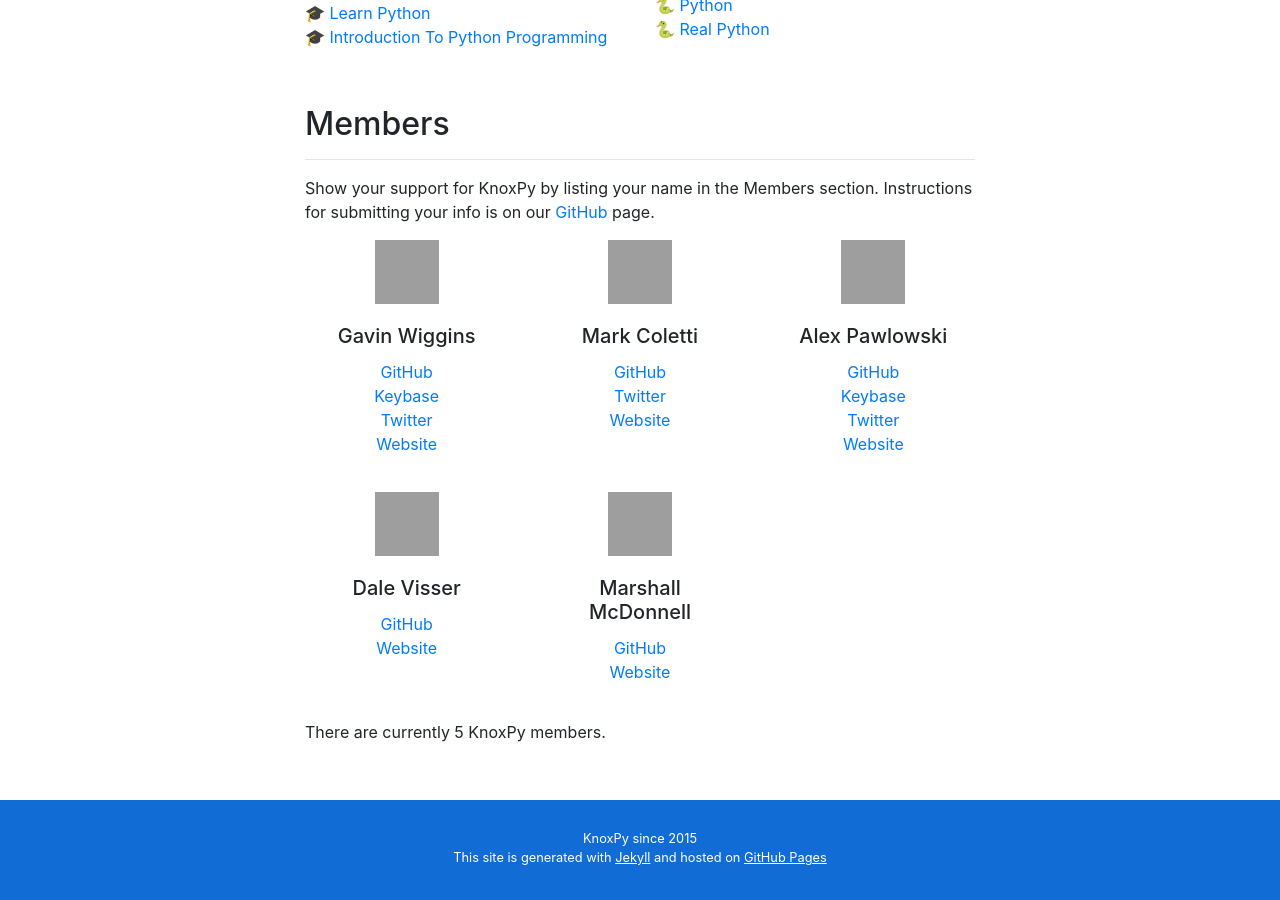
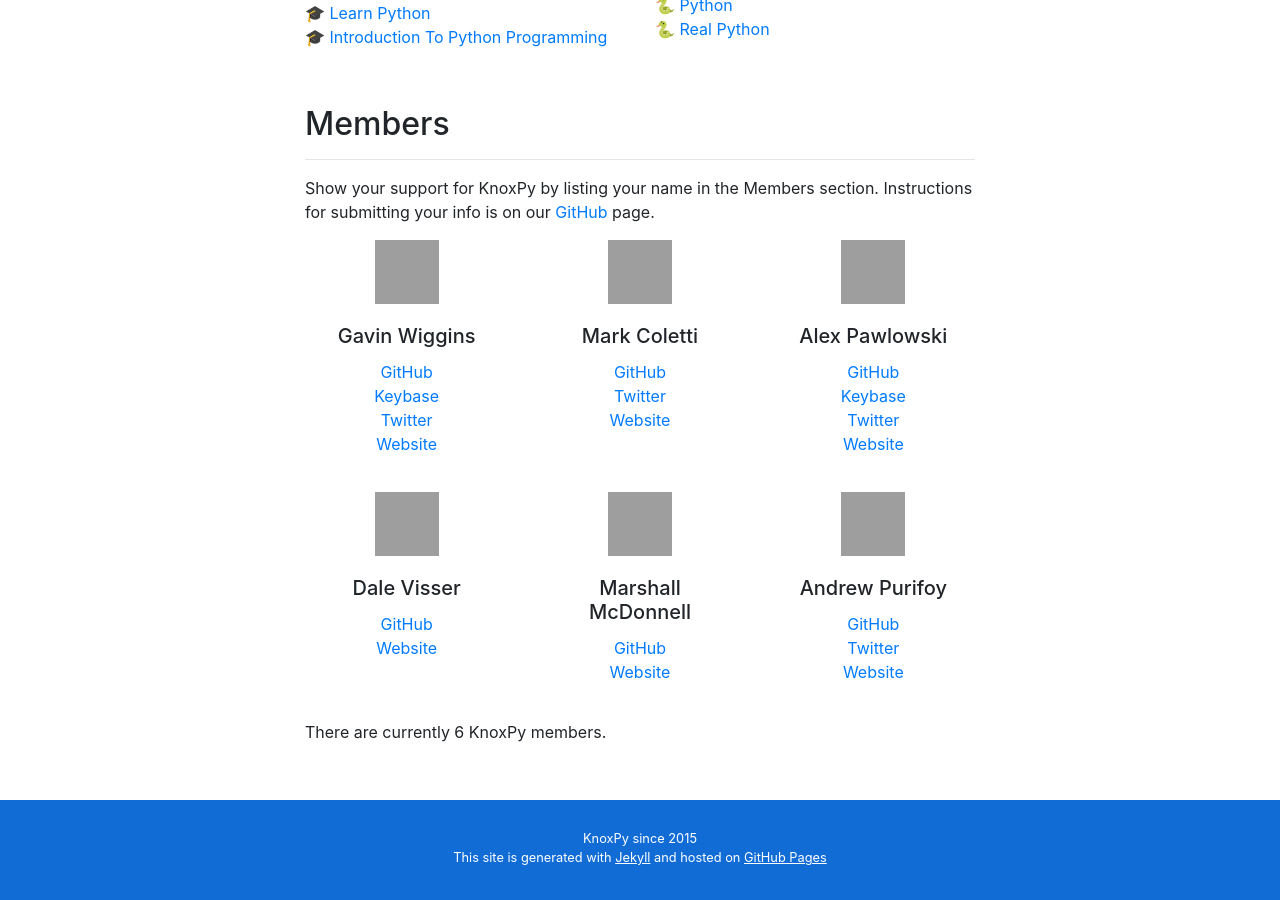
Before and after one commit to druveloper/knoxpy.github.io, a Jekyll site: the page built from index.html, in a window 1280 px wide and 900 px high, scrolled down 3351 px. Built offline with Jekyll 4.4.1, drawn with Linux system fonts in a browser that asks for light colours; grey boxes are pictures that could not be loaded.

Commit message:
Added myself to member list

```diff
--- a/_data/members.yml
+++ b/_data/members.yml
@@ -25,3 +25,8 @@
 - name: Marshall McDonnell
   github: marshallmcdonnell
   website: https://www.linkedin.com/in/marshall-mcdonnell-028877a0/
+
+- name: Andrew Purifoy
+  github: druveloper
+  twitter: druveloper
+  website: https://www.strategame.com
```
